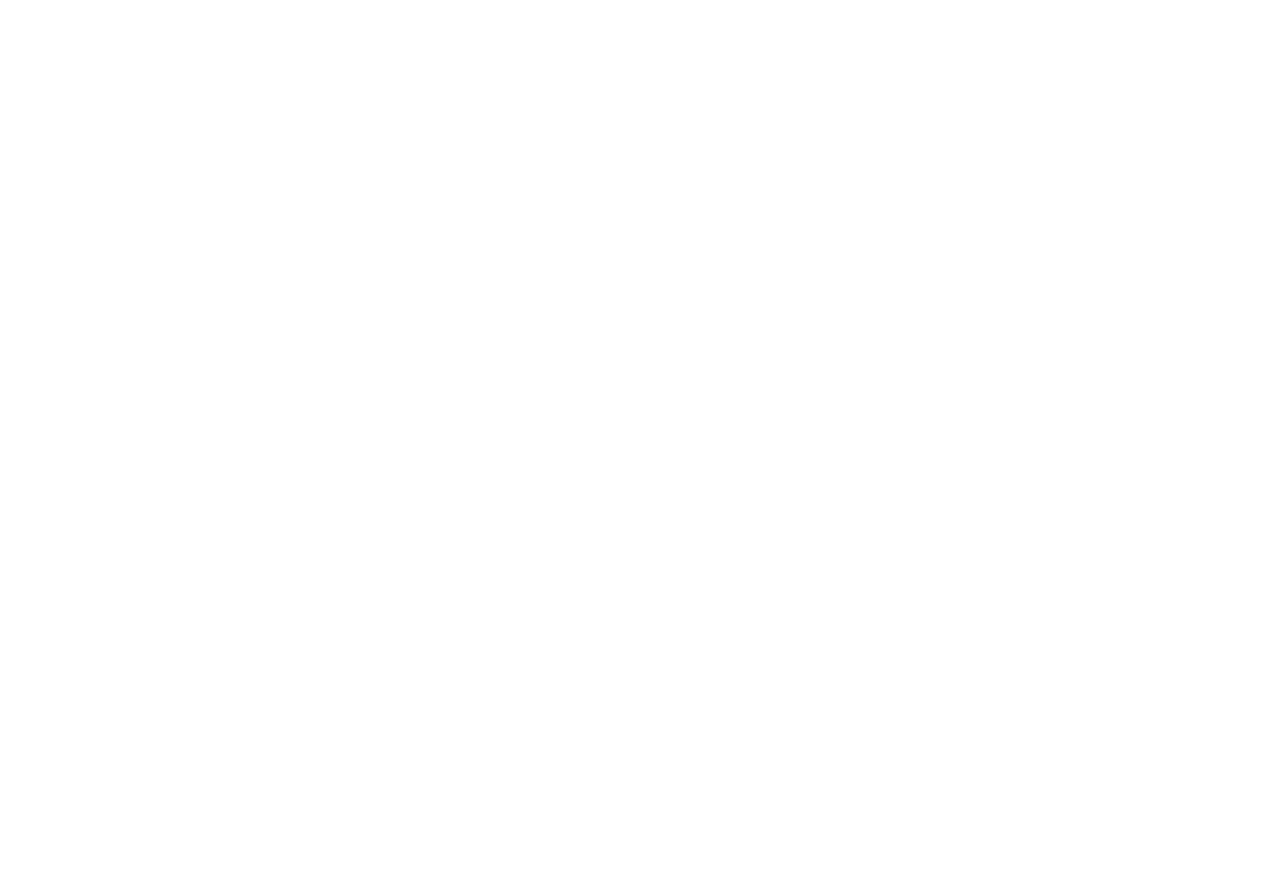
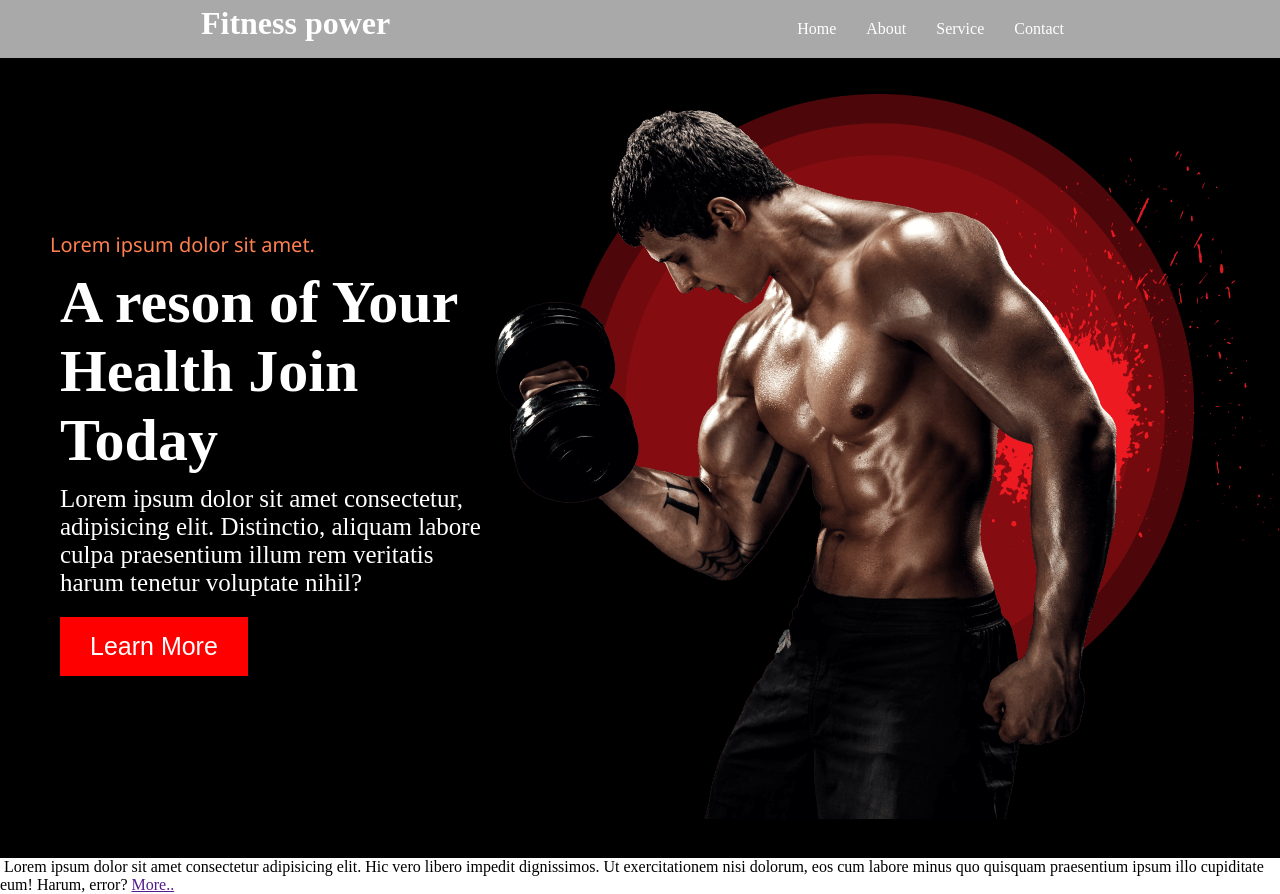
Before and after one commit to usuf25du/fitness-power, a plain HTML site: page index.html in a window 1280 px wide. Before the commit the page ends 800 px from the top, so only its background shows below. Drawn offline with Linux system fonts and the light colour scheme.

Commit message:
section one done

```diff
--- a/index.html
+++ b/index.html
@@ -7,5 +7,50 @@
     <title>fitness power project</title>
     <link rel="stylesheet" href="./style.css" />
   </head>
-  <body></body>
+  <body>
+    <div class="menu-container">
+      <div class="logo">
+        <h1>Fitness power</h1>
+      </div>
+      <div class="menu-items">
+        <li>Home</li>
+        <li>About</li>
+        <li>Service</li>
+        <li>Contact</li>
+      </div>
+    </div>
+    <div class="container"></div>
+    <div class="banner-container">
+      <div class="banner-left">
+        <div class="banner-description">
+          <p class="banner-text">Lorem ipsum dolor sit amet.</p>
+          <h1 class="title-one">A reson of Your Health Join Today</h1>
+          <p class="text">
+            Lorem ipsum dolor sit amet consectetur, adipisicing elit.
+            Distinctio, aliquam labore culpa praesentium illum rem veritatis
+            harum tenetur voluptate nihil?
+          </p>
+          <button class="banner-btn">Learn More</button>
+        </div>
+      </div>
+      <div class="banner-right">
+        <div class="banner-img">
+          <img src="./images/home-bg.png" alt="" />
+        </div>
+      </div>
+    </div>
+
+    <div class="section2">
+      <div class="card1">
+        <div class="card-description">
+          <img src="" alt="" />
+          Lorem ipsum dolor sit amet consectetur adipisicing elit. Hic vero
+          libero impedit dignissimos. Ut exercitationem nisi dolorum, eos cum
+          labore minus quo quisquam praesentium ipsum illo cupiditate eum!
+          Harum, error?
+          <a href="">More..</a>
+        </div>
+      </div>
+    </div>
+  </body>
 </html>
--- a/style.css
+++ b/style.css
@@ -0,0 +1,71 @@
+*{
+    padding: 0px;
+    margin: 0px;
+}
+/* .container{
+    height: 100%;
+    width: 100%;
+    background-color: aqua;
+    clip-path: polygon(0 25%, 100% 0%, 100% 77%, 0% 100%);
+    position: absolute;
+} */
+.menu-container{
+    display: flex;
+    justify-content: space-around;
+    background-color: darkgray;
+    color: white;
+    padding: 5px;
+}
+.logo{
+
+}
+h1{
+
+}
+.menu-items{
+    display: flex;
+    align-items: flex-end;
+
+}
+.menu-items li{
+    list-style: none;
+    margin: 5px;
+    padding: 10px;
+}
+.menu-items li:hover{
+    color: aqua;
+    cursor: pointer;
+}
+.banner-container{
+    color: white;
+    display: flex;
+    width: 100%;
+    height: 100vh;
+    background-color: black;
+    justify-content: space-evenly;
+    align-items: center;
+}
+.banner-description{
+    margin-left: 50px;
+}
+.banner-text{
+    color: coral;
+    font-size: 20px;
+    font-family: 'Segoe UI', Tahoma, Geneva, Verdana, sans-serif;
+}
+.title-one{
+    font-size: 60px;
+    font-weight: bold;
+    margin: 10px;
+}
+.text{
+    font-size: 25px;
+    margin: 10px;
+}
+.banner-btn{
+    padding: 15px 30px;
+    background-color: red;
+    margin: 10px;
+    font-size: 25px;
+    color: white;
+    border: 5px;
```
Also changed, not shown: images/about1.jpg (added), images/about2.jpg (added), images/batch.png (added), images/bg-1.jpg (added), images/fitness.jpg (added), images/home-bg.png (added), images/icon/fabicon.webp (added), images/package/icon1.png (added), images/package/icon2.png (added), images/package/icon3.png (added), images/services/service1.jpg (added), images/services/services2.jpg (added), 1 other file.
